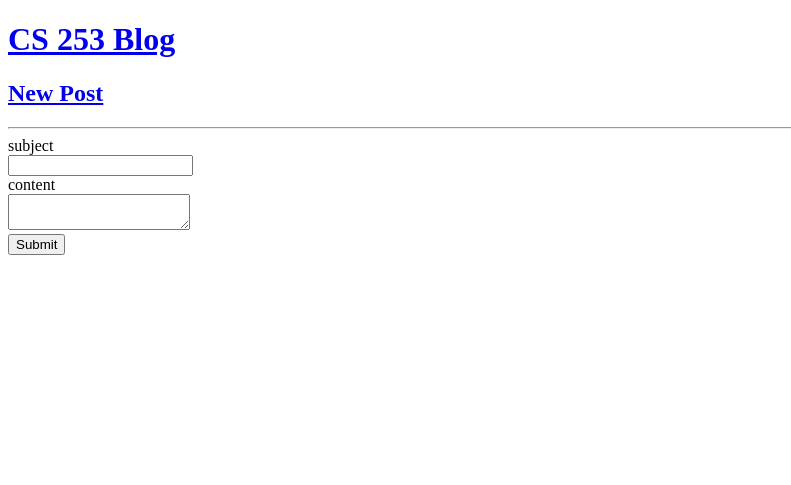
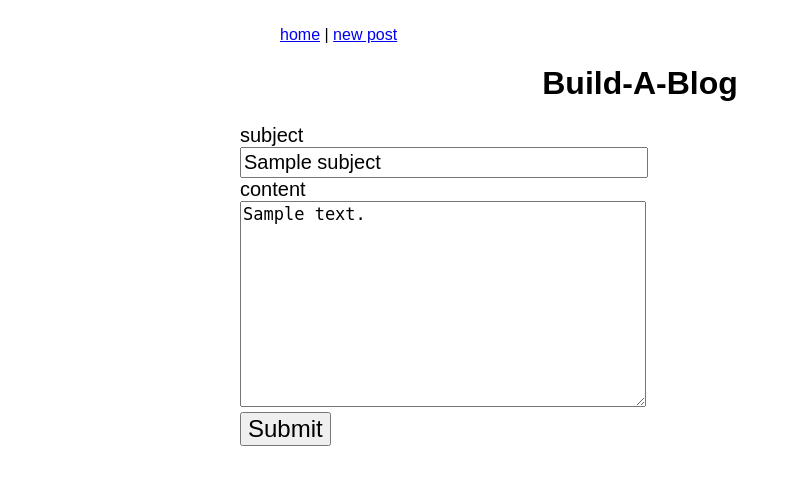
Before and after one commit to KevinStock/lc-basic-blog, a Python web app: template templates/newpost.html in a window 1280 px wide. Shown: the top 485 px of the page, without its empty margins (0-791 px from the left). Run offline with Jinja, Linux system fonts and the light colour scheme; the template is opened without the code that fills it: most values are stand-ins (such as "Sample title", 1, 10 or a date in 2020).

Commit message:
added styling and paging controls

```diff
--- a/templates/layout.html
+++ b/templates/layout.html
@@ -1,12 +1,83 @@
 <!DOCTYPE html>
 <html>
     <head>
-        <title>CS 253 Blog</title>
+        <title>Build-A-Blog</title>
     </head>
+
+    <style type="text/css">
+        body {
+            font-family: sans-serif;
+            width: 800px;
+            margin: 0 auto;
+            padding: 10px;
+        }
+
+        .error {
+            color: red;
+        }
+
+        h1 {
+            text-align: center;
+        }
+
+        label {
+            display: block;
+            font-size: 20px;
+        }
+
+        input[type=text] {
+            width: 400px;
+            font-size: 20px;
+            padding: 2px;
+        }
+
+        textarea {
+            width: 400px;
+            height: 200px;
+            font-size: 17px;
+            font-family: monospace;
+        }
+
+        input[type=submit] {
+            font-size: 24px;
+        }
+
+        hr {
+            clear: both;
+            margin: 20px auto;
+        }
+
+        .post + .post {
+            margin-top: 20px;
+        }
+
+        .post-title {
+            float: left;
+            font-weight: bold;
+        }
+
+        .post-body {
+            margin: 0;
+            font-size: 17px;
+        }
+
+        .post-date {
+            float: right;
+        }
+
+        .nav li {
+            display: inline-block;
+        }
+
+    </style>
+
     <body>
-        <h1><a href="http://localhost:8080">CS 253 Blog</a></h1>
-        <h2><a href="http://localhost:8080/newpost">New Post</a></h2>
-        <hr>
+        <ul class="nav">
+            <li><a href="http://localhost:8080">home</a></li>
+            |
+            <li><a href="http://localhost:8080/newpost">new post</a></li>
+        </ul>
+        <h1>Build-A-Blog</h1>
         {% block content %}
         {% endblock %}
     </body>
--- a/templates/newpost.html
+++ b/templates/newpost.html
@@ -4,11 +4,11 @@
 <form method="post">
     <label>
         <div>subject</div>
-        <input type="text" name="subject" />
+        <input type="text" name="subject" value="{{subject}}"/>
     </label>
     <label>
         <div>content</div>
-        <textarea name="content"></textarea>
+        <textarea name="content">{{content}}</textarea>
     </label>
     <div class="error">{{error}}</div>
     <input type="submit" />
```
Also changed, not shown: main.py (+16 -8 lines), templates/blog.html (+17 -4 lines), templates/permalink.html (+12 -4 lines), 1 other file.
